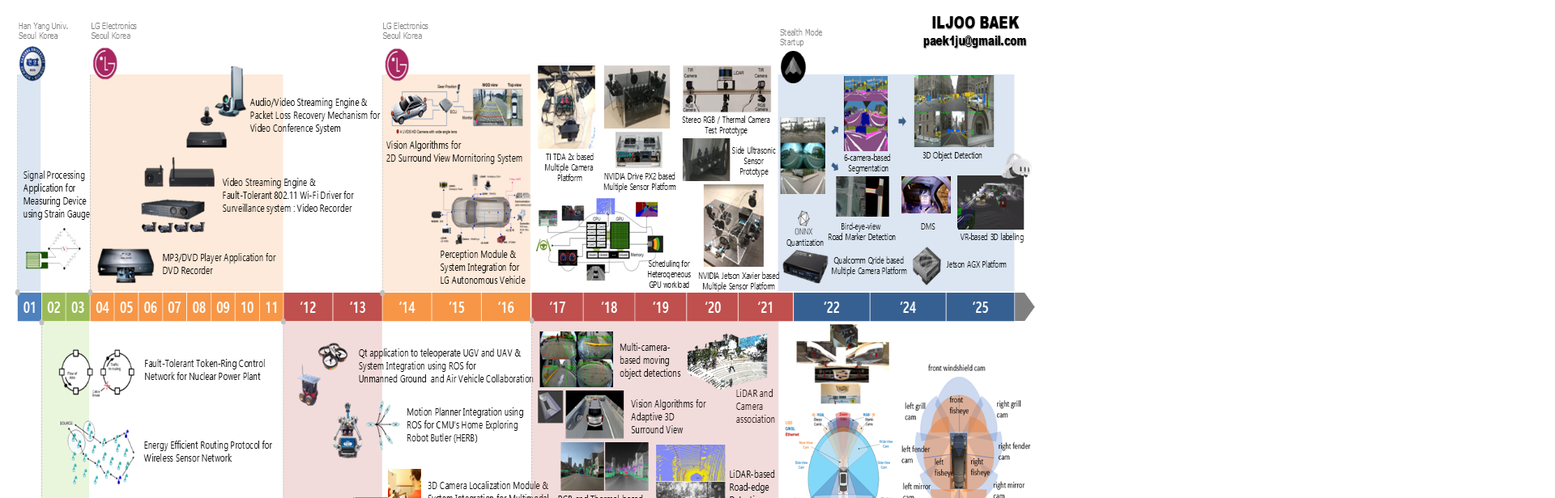
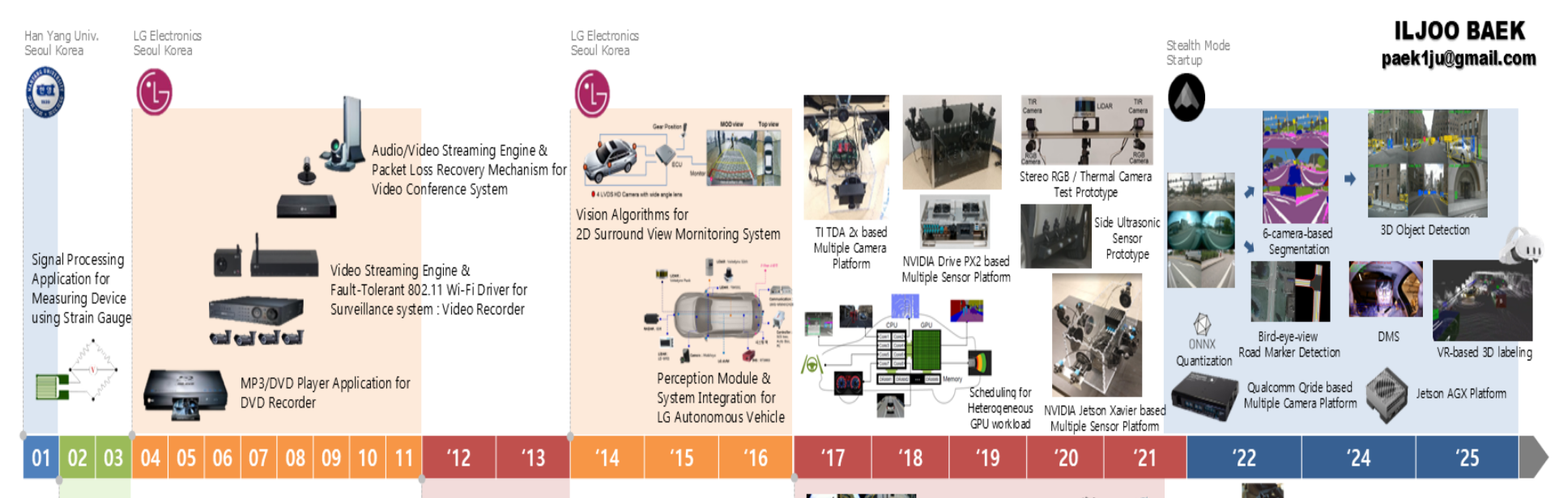
Before and after one commit to iljoobaek/iljoobaek.github.io, a plain HTML site: page index.html in a window 1280 px wide. Shown: the top 616 px of the page at 81% size, 1920 px wide, since content can reach past the window. Drawn offline with Linux system fonts and the light colour scheme.

Commit message:
Update index.html

```diff
--- a/index.html
+++ b/index.html
@@ -3,6 +3,6 @@
 <body>
 <!-- <h1>Hello World</h1>
 <p>I'm hosted with GitHub Pages.</p> -->
-<img src="Work Experience_Iljoo_v3.png" width="1280" height="720">
+<img src="Work Experience_Iljoo_v3.png" width="1920" height="1080">
 </body>
 </html>
```
